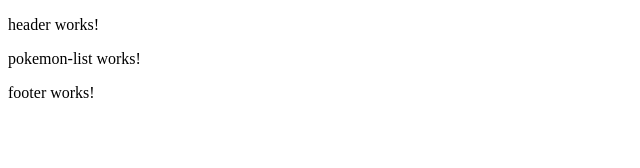
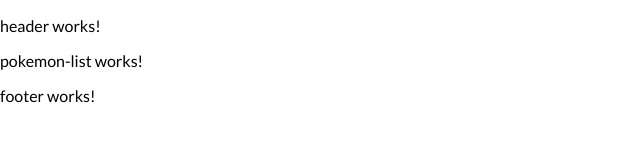
Before and after one commit to aleppos/ontop-poke, an Angular app: page /pokemons in a window 1280 px wide. Shown: the top 168 px of the page, without its empty margins (0-640 px from the left). Built offline with nearby package versions, Linux system fonts and the light colour scheme; what @ngneat/query would draw is missing.

Commit message:
chore: add static loading

```diff
--- a/src/index.html
+++ b/src/index.html
@@ -8,6 +8,17 @@
     <link rel="icon" type="image/x-icon" href="favicon.ico" />
   </head>
   <body>
-    <app-root></app-root>
+    <app-root>
+      <div
+        style="
+          height: 100vh;
+          display: flex;
+          justify-content: center;
+          align-items: center;
+          font-size: 22px;
+        ">
+        Loading...
+      </div>
+    </app-root>
   </body>
 </html>
--- a/src/styles.scss
+++ b/src/styles.scss
@@ -1 +1,11 @@
-/* You can add global styles to this file, and also import other style files */
+@import './assets/fonts/lato.css';
+
+html,
+body {
+  min-height: 100vh;
+}
+
+body {
+  margin: 0;
+  font-family: Lato, sans-serif;
+}
```
